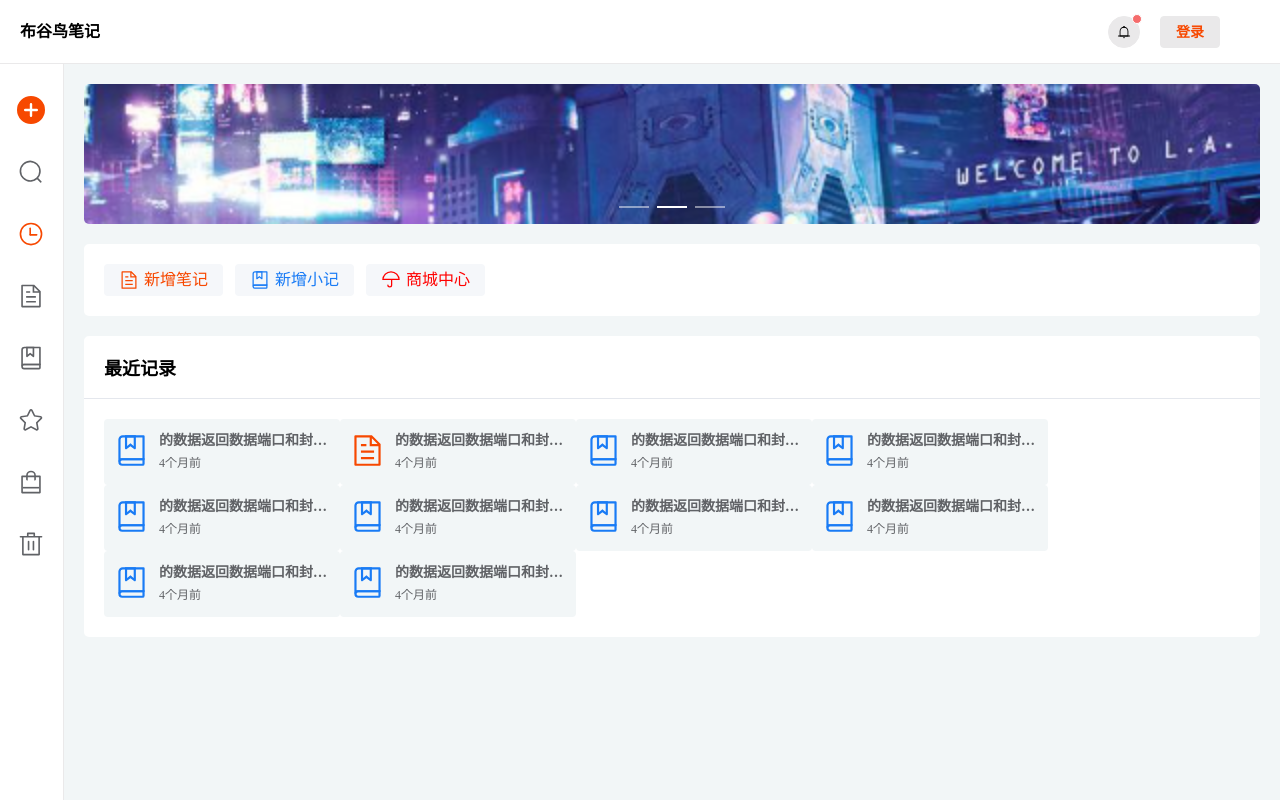
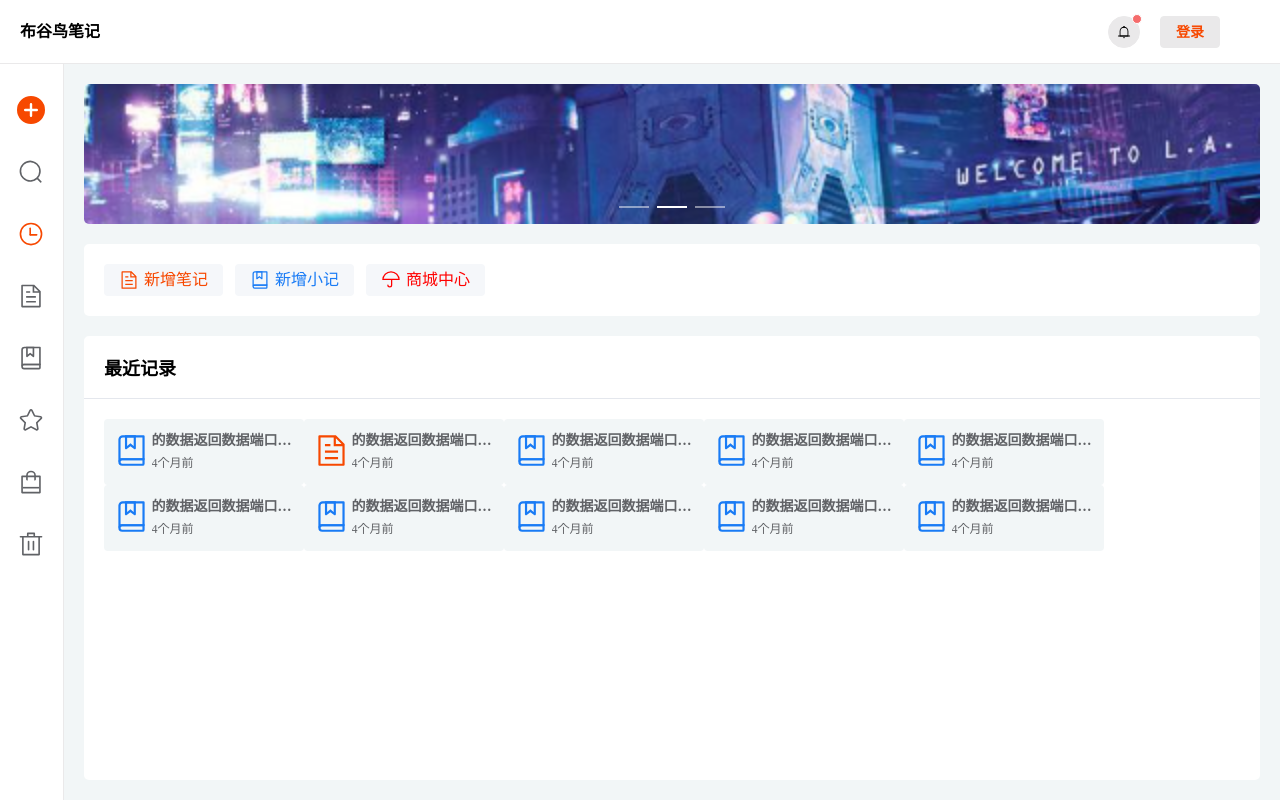
Before and after one commit to maoshen520/note, a Vue app in the folder note-vite-client/: page /recently in a window 1280 px wide. Built offline with nearby package versions, Linux system fonts and the light colour scheme; what vue3-eventbus would draw is missing.

Commit message:
最近操作页面样式优化

```diff
--- a/note-vite-client/src/views/recently/IndexView.vue
+++ b/note-vite-client/src/views/recently/IndexView.vue
@@ -50,12 +50,12 @@
         </el-card>
 
         <!-- 最近记录 -->
-        <el-card class="card-list-box">
+        <el-card class="card-list-box file-list-box">
             <template #header>
                 <el-text size="large" style="font-weight: bold;color: #000;font-size: 18px;">最近记录</el-text>
             </template>
 
-            <el-space direction="vertical" alignment="start" :size="10"  v-for="item in 10" :key="item">
+            <el-space style="width: calc(100% / 7);max-width: 246px;min-width: 200px;"  direction="vertical" alignment="start" :size="10"  v-for="item in 10" :key="item">
                 <el-space wrap :size="10" >
                     <el-card class="box-card-list" shadow="never" style="border-bottom: 0px;">
                         <div class="card-list-title">
@@ -165,7 +165,6 @@
 
 <style lang="less" scoped>
     .card-list-box{
-
         border-radius: 5px;
         margin-bottom: 20px;
         box-shadow: none;
@@ -186,14 +185,29 @@
         object-fit: cover;
     }
 
+    .file-list-box{
+        height: calc(100% - 140px - 72px - 40px);
+        min-height: 300px;
+    }
+
+    /deep/.file-list-box>.el-card__body{
+        height: calc(100% - 61px - 60px);
+        overflow: hidden;
+        overflow-y: auto;
+    }
+
     .box-card-list{
         border: none;
         background-color: #F2F6F7;
         /deep/.el-card__body{
             padding: 10px;
+            // height: calc(100% - 61px);
+            // overflow-y: auto;
         }
+        // width: calc(100% / 7);
         .card-list-title{
-            width: 216px;
+
+            // width: 216px;
             font-size: 14px;
             // font-weight: 600;
             // overflow: hidden;
```
Also changed, not shown: 1 other file (tests, documents, lock files or other folders).
